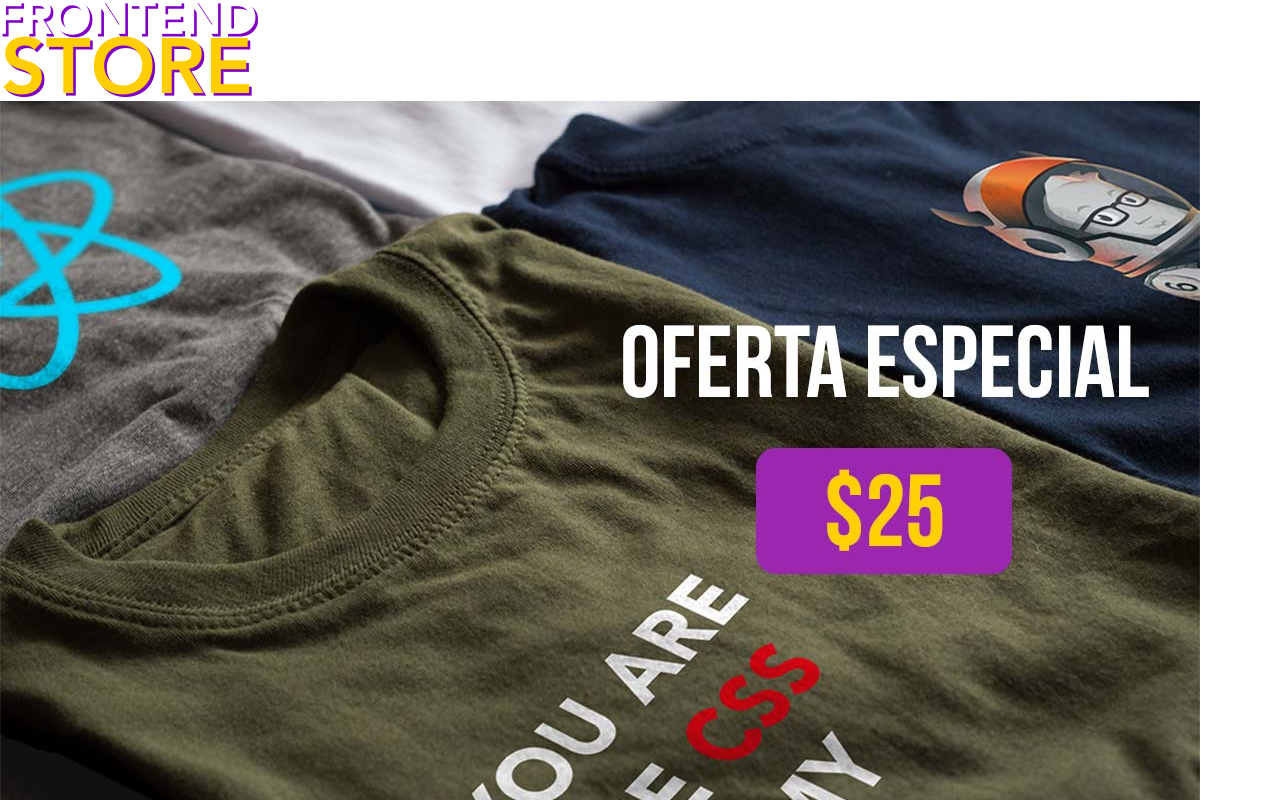
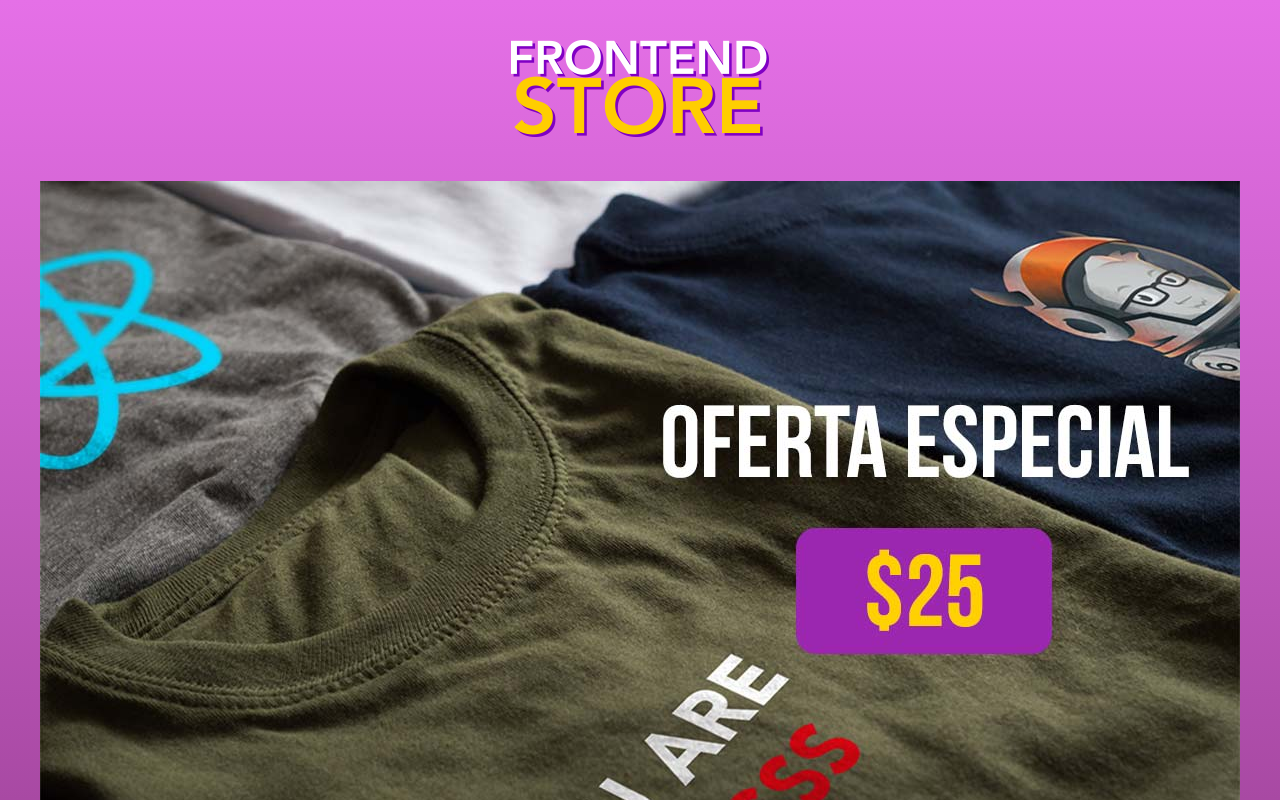
Before and after one commit to calapsu/fronttienda, a plain HTML site: page index.html in a window 1280 px wide. Shown: the top 800 px of the page. Drawn offline with Linux system fonts and the light colour scheme.

Commit message:
Escribiendo los primeros Estilos

```diff
--- a/css/styles.css
+++ b/css/styles.css
@@ -0,0 +1,57 @@
+html {
+  height: 100%;
+}
+body {
+  font-family: Arial, Helvetica, sans-serif;
+  color: #ffffff;
+  height: 100%;
+  /* Permalink - use to edit and share this gradient: https://colorzilla.com/gradient-editor/#e570e7+0,c85ec7+50,a849a3+100 */
+  background: #e570e7; /* Old browsers */
+  background: -moz-linear-gradient(
+    top,
+    #e570e7 0%,
+    #c85ec7 50%,
+    #a849a3 100%
+  ); /* FF3.6-15 */
+  background: -webkit-linear-gradient(
+    top,
+    #e570e7 0%,
+    #c85ec7 50%,
+    #a849a3 100%
+  ); /* Chrome10-25,Safari5.1-6 */
+  background: linear-gradient(
+    to bottom,
+    #e570e7 0%,
+    #c85ec7 50%,
+    #a849a3 100%
+  ); /* W3C, IE10+, FF16+, Chrome26+, Opera12+, Safari7+ */
+  filter: progid:DXImageTransform.Microsoft.gradient( startColorstr='#e570e7',
+  endColorstr='#a849a3',GradientType=0 ); /* IE6-9 */
+  background-attachment: fixed;
+}
+
+header {
+  text-align: center;
+  padding: 40px 0;
+}
+
+img {
+  max-width: 100%;
+}
+
+.container {
+  max-width: 1200px;
+  margin: 0 auto;
+}
+.hero {
+  margin-bottom: 40px;
+}
+
+h2 {
+  text-align: center;
+  text-transform: uppercase;
+}
+
+.product-list {
+  margin-top: 40px;
+}
--- a/index.html
+++ b/index.html
@@ -12,6 +12,7 @@
       <img src="img/logo.png" alt="Logotipo" />
     </header>
 
+    <div class="container">
       <div class="hero">
         <img src="img/hero.jpg" alt="Imagen hero" />
       </div>
@@ -81,5 +82,7 @@
           </li>
         </ul>
       </main>
+    </div>
+    <!--container-->
   </body>
 </html>
```
Lines whose indentation alone changed are shown as unchanged.
